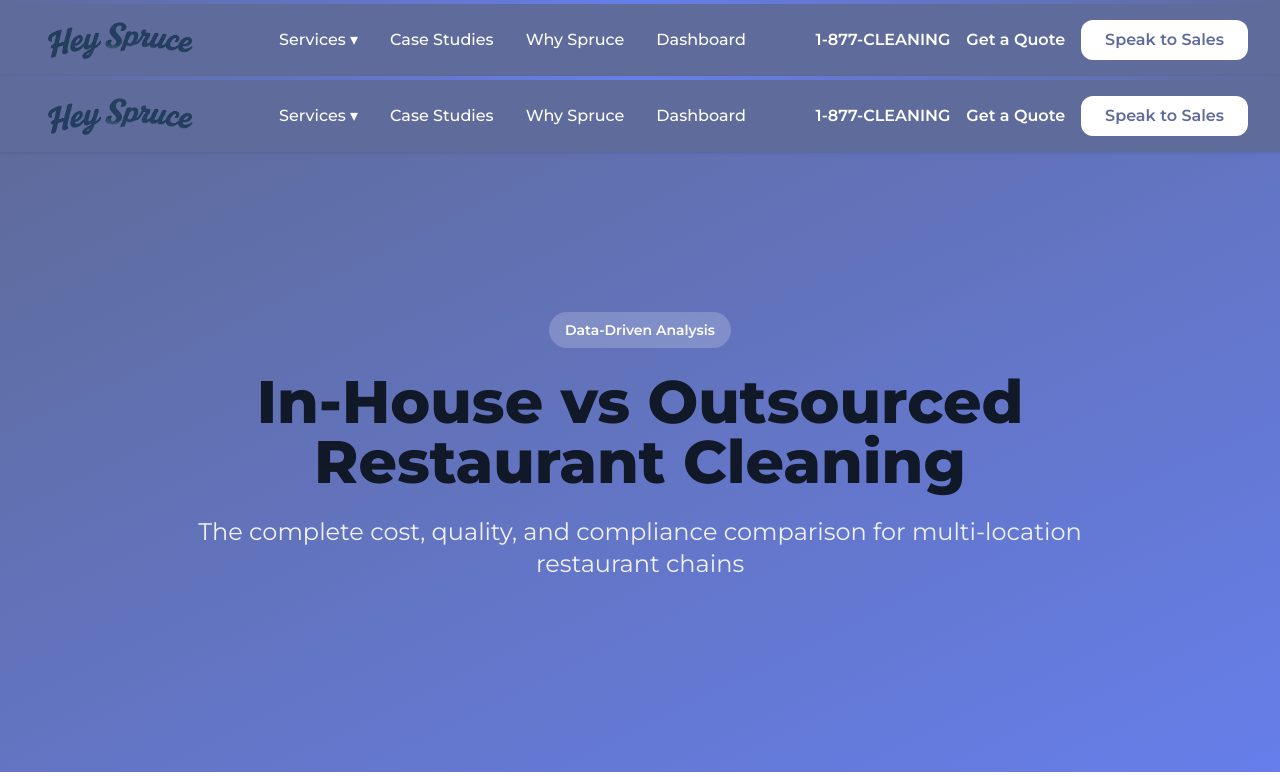
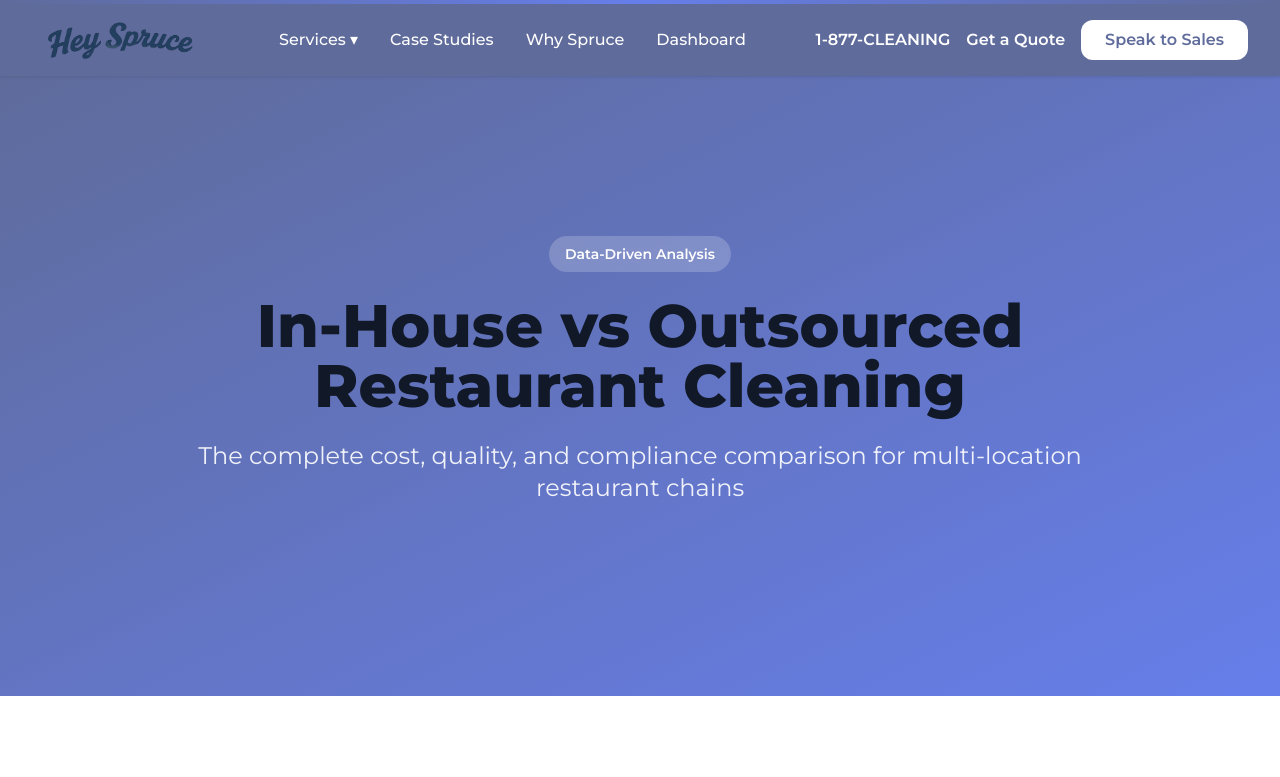
Before and after one commit to jbshure/spruce-nextjs, a Next.js app: page /comparison/in-house-vs-outsourced in a window 1280 px wide. Shown: the top 777 px of the page. Built offline with nearby package versions, Linux system fonts and the light colour scheme.

Commit message:
Fix duplicate headers on comparison pages

```diff
--- a/app/comparison/in-house-vs-outsourced/page.tsx
+++ b/app/comparison/in-house-vs-outsourced/page.tsx
@@ -1,7 +1,5 @@
 import type { Metadata } from 'next';
 import Script from 'next/script';
-import Header from '@/components/Header';
-import Footer from '@/components/Footer';
 import Link from 'next/link';
 
 export const metadata: Metadata = {
@@ -39,7 +37,6 @@ export default function InHouseVsOutsourced() {
           __html: JSON.stringify(breadcrumbSchema)
         }}
       />
-      <Header />
       <main>
         {/* Hero Section */}
         <section className="section-primary text-white">
@@ -678,7 +675,6 @@ export default function InHouseVsOutsourced() {
           </div>
         </section>
       </main>
-      <Footer />
     </>
   );
 }
--- a/app/comparison/spruce-vs-competitors/page.tsx
+++ b/app/comparison/spruce-vs-competitors/page.tsx
@@ -1,7 +1,5 @@
 import type { Metadata } from 'next';
 import Script from 'next/script';
-import Header from '@/components/Header';
-import Footer from '@/components/Footer';
 import Link from 'next/link';
 
 export const metadata: Metadata = {
@@ -39,7 +37,6 @@ export default function SpruceVsCompetitors() {
           __html: JSON.stringify(breadcrumbSchema)
         }}
       />
-      <Header />
       <main>
         {/* Hero Section */}
         <section className="section-primary text-white">
@@ -532,7 +529,6 @@ export default function SpruceVsCompetitors() {
           </div>
         </section>
       </main>
-      <Footer />
     </>
   );
 }
```
